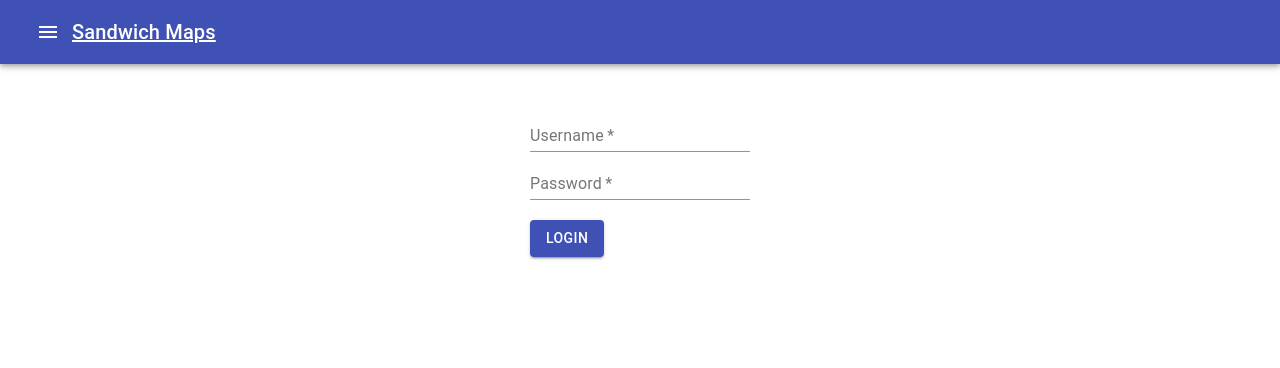
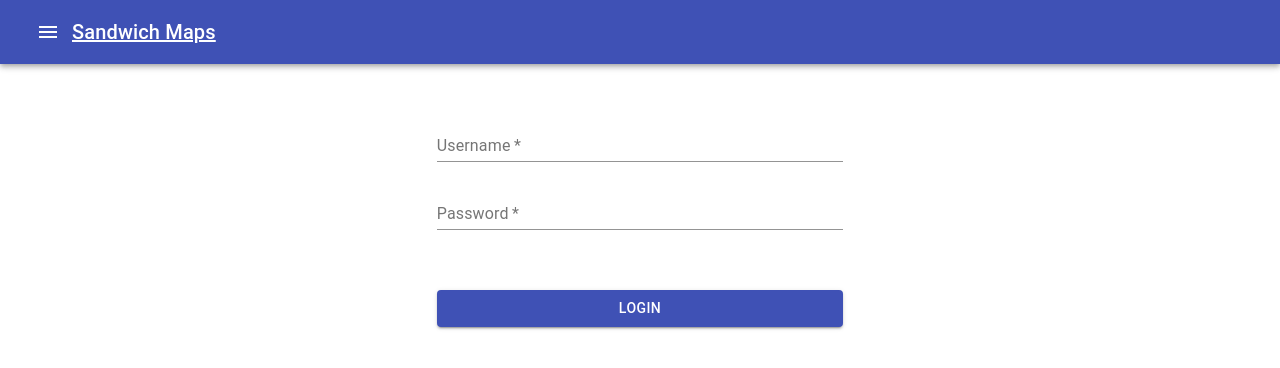
Before and after one commit to MichaelScoggins/ACC_Capstone_Michael_Scoggins, a React (Create React App) app: page /login in a window 1280 px wide. Shown: the top 368 px of the page. Built offline with nearby package versions, Linux system fonts and the light colour scheme.

Commit message:
fixed bugs that were created from fixing other bugs

```diff
--- a/src/components/Listings.js
+++ b/src/components/Listings.js
@@ -1,4 +1,5 @@
 import React from "react";
+import cookie from "cookie";
 import {
   Container,
   Table,
@@ -12,8 +13,10 @@ import DeleteIcon from "@material-ui/icons/Delete";
 import { Link } from "react-router-dom";
 
 const Listings = (props) => {
+  const cookies = cookie.parse(document.cookie);
+
   const deleteButton = (id) => {
-    if (document.cookie === "loggedIn=true") {
+    if (cookies.loggedIn) {
       return (
         <TableCell>
           <DeleteIcon
--- a/src/components/LogIn.js
+++ b/src/components/LogIn.js
@@ -1,6 +1,5 @@
 import React, { Component } from "react";
-import { Redirect } from "react-router";
-import { TextField, Button, Box } from "@material-ui/core";
+import { TextField, Button, Box, Container } from "@material-ui/core";
 
 class App extends Component {
   state = {
@@ -25,16 +24,8 @@ class App extends Component {
 
   render() {
     return (
-      <div className="App">
-        <Box
-          maxWidth="lg"
-          component="span"
-          m={5}
-          display="flex"
-          alignItems="center"
-          justifyContent="center"
-          flexDirection="column"
-        >
+      <Container>
+        <Box maxWidth="lg">
           <form className="login-form" onSubmit={this.login}>
             <TextField
               required
@@ -65,7 +56,7 @@ class App extends Component {
             </Button>
           </form>
         </Box>
-      </div>
+      </Container>
     );
   }
 }
--- a/src/components/Navigation.js
+++ b/src/components/Navigation.js
@@ -11,8 +11,6 @@ import MenuIcon from "@material-ui/icons/Menu";
 import { Link } from "react-router-dom";
 import AddListing from "../containers/AddListing";
 import { useLocation } from "react-router-dom";
-
-// && props.match.path !== "/login"
 
 const Navigation = (props) => {
   const cookies = cookie.parse(document.cookie);
@@ -77,14 +75,14 @@ const Navigation = (props) => {
         </Toolbar>
       </AppBar>
       <Typography color="text-primary">
-        {cookies.loggedIn ? <span>Welcome {cookies.user}!</span> : null}
+        {cookies.loggedIn ? (
+          <span>
+            Welcome <span style={{ color: "green" }}>{cookies.user}</span>!
+          </span>
+        ) : null}
       </Typography>
     </div>
   );
 };
 
 export default Navigation;
-
-// <li className="nav-list-item">
-// <Link to="/">Austin Small Businesses</Link>
-// </li>
--- a/src/index.css
+++ b/src/index.css
@@ -28,6 +28,17 @@ code {
   text-decoration: none;
 }
 
+.login-form {
+  display: flex;
+  flex-direction: column;
+  margin: 50px auto;
+  width: 33%;
+}
+
+.login-button {
+  margin-top: 20px !important;
+}
+
 li {
   list-style: none;
 }
```
